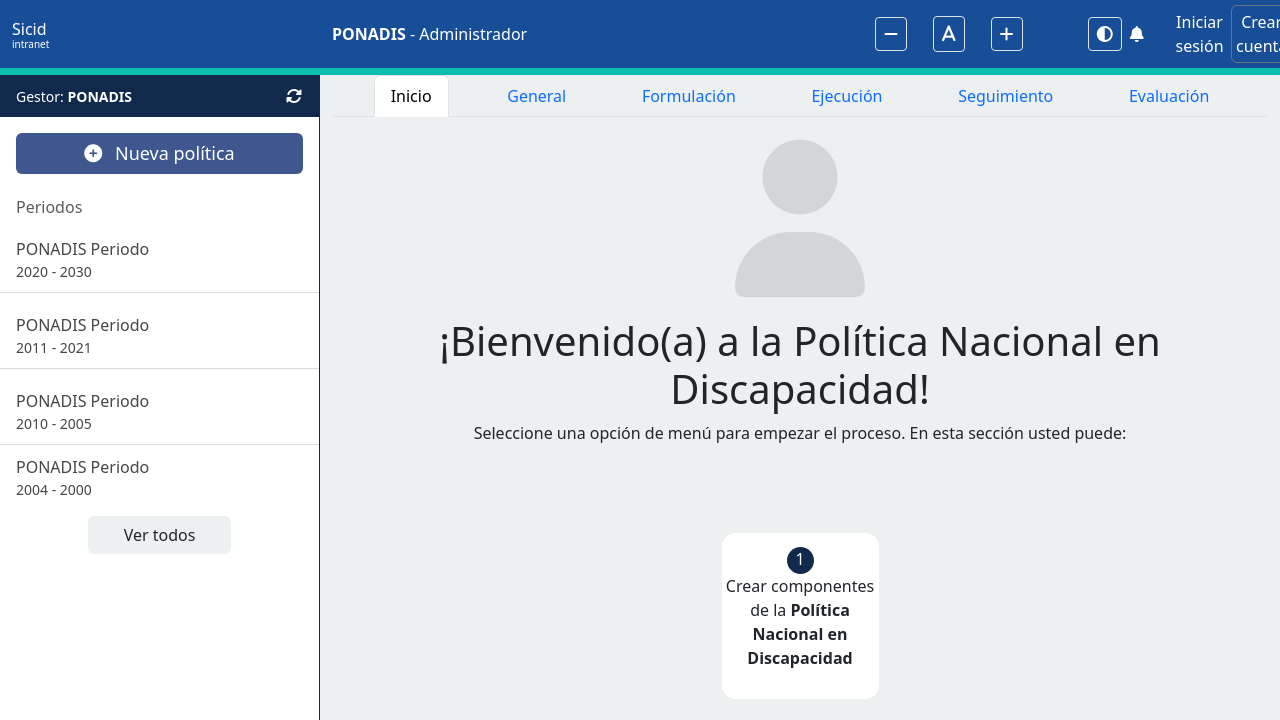
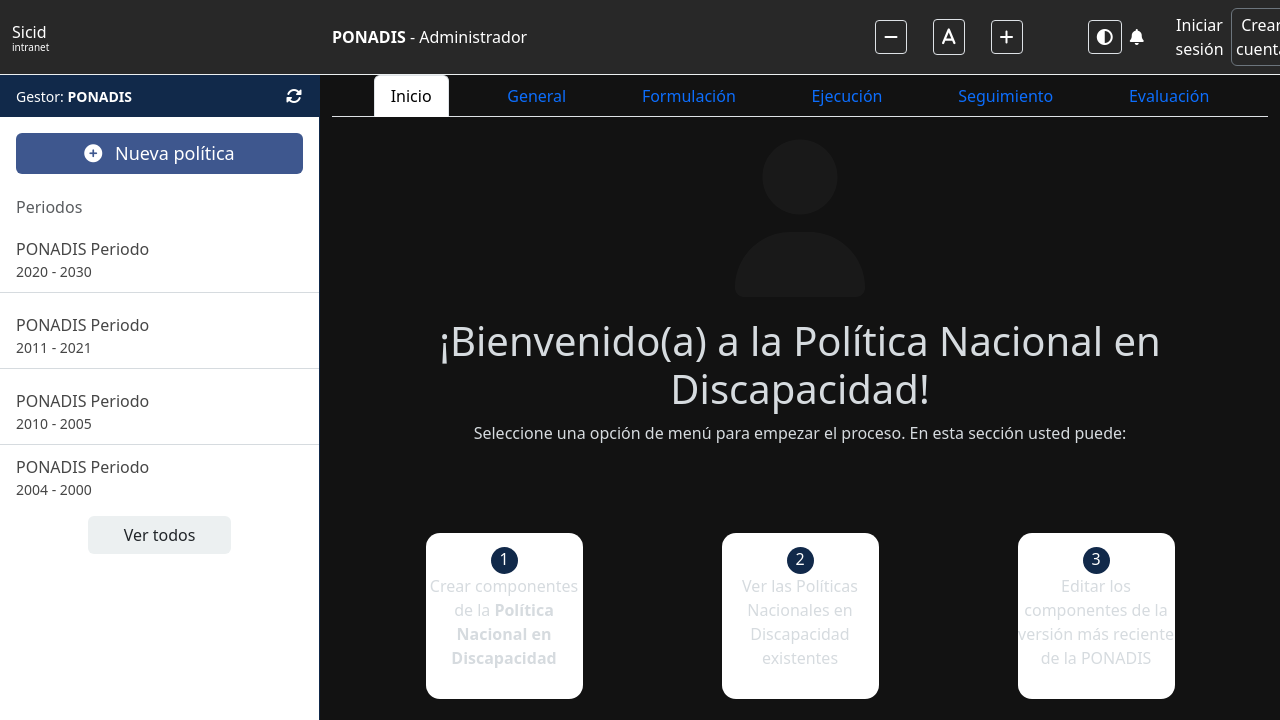
Before and after one commit to ismora/C2-2026-SOFT-11, a plain HTML site: page Bootstrap/ponadis.html in a window 1280 px wide. Shown: the top 720 px of the page. Drawn offline with nearby package versions, Linux system fonts and the dark colour scheme.

Commit message:
[new] @media(prefers-color-scheme: dark)

```diff
--- a/Bootstrap/css/ponadis.css
+++ b/Bootstrap/css/ponadis.css
@@ -115,3 +115,17 @@ body{
     height: 27px;
     border-radius: 50%;
 }
+
+
+@media(prefers-color-scheme: dark){
+    body{
+        background-color: var(--negro);
+        color: var(--gris);
+    }
+
+    .topbar{
+        background-color: var(--negroClaro);
+        border-bottom: 1px solid var(--grisClaro);
+    }
+
+}
--- a/Bootstrap/ponadis.html
+++ b/Bootstrap/ponadis.html
@@ -207,7 +207,7 @@
                 </div>
 
                 <!-- FILA 1 TARJETAS -->
-                <div class="row d-flex justify-content-around g-5 m-4">
+                <div class="row d-flex justify-content-around g-5 m-4 ">
                     <div class="col-12 col-md-6 col-lg-3 d-flex justify-content-center" >
                         <div class="card-option text-center">
                             <div class="card-number">1</div>
@@ -217,7 +217,7 @@
                         </div>
                     </div>
 
-                    <div class="col-12  d-flex justify-content-center">
+                    <div class="col-12 col-md-6 col-lg-3 d-flex justify-content-center">
                         <div class="card-option text-center">
                             <div class="card-number">2</div>
                             <p>
@@ -225,7 +225,7 @@
                             </p>
                         </div>
                     </div>
-                    <div class="col-12  d-flex justify-content-center">
+                    <div class="col-12 col-md-6 col-lg-3 d-flex justify-content-center">
                         <div class="card-option text-center">
                             <div class="card-number">3</div>
                             <p>
```
Also changed, not shown: 1 other file.
